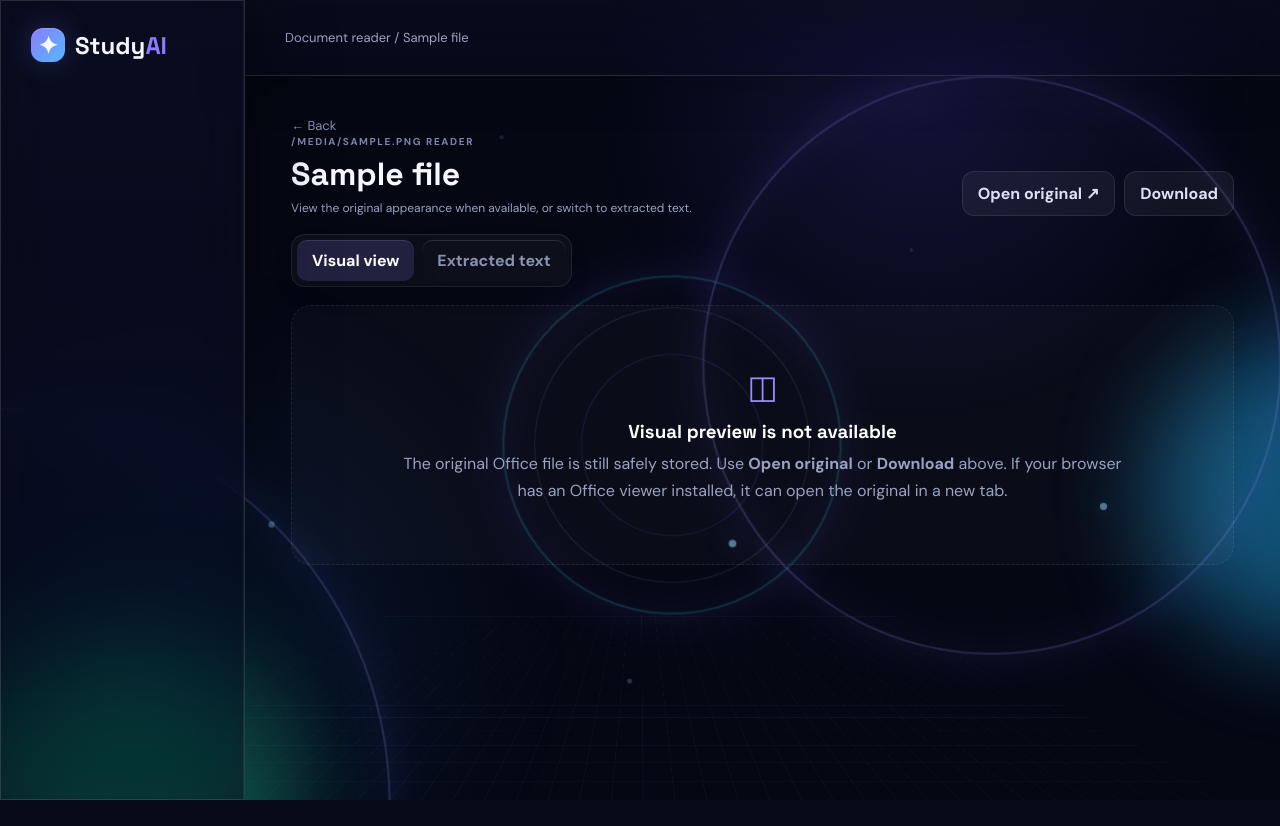
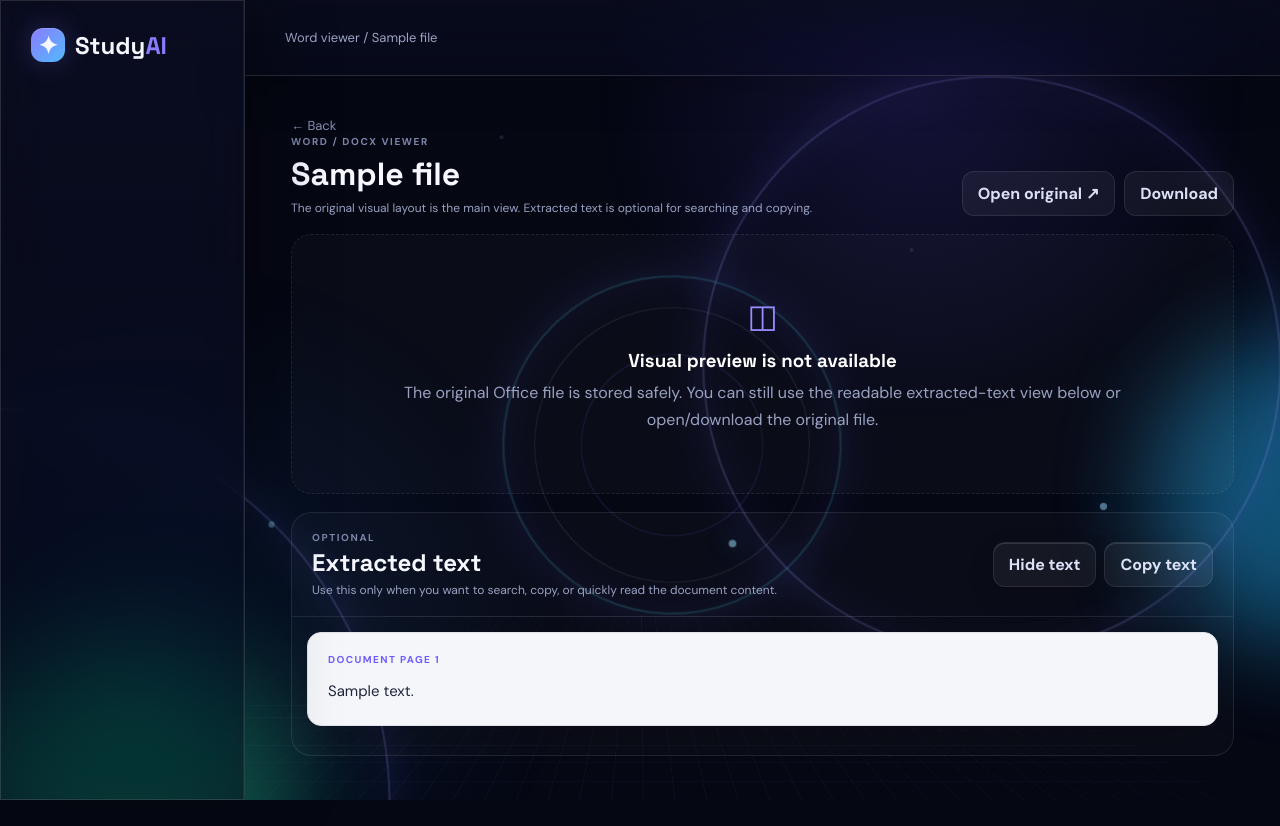
Before and after one commit to DangerG2g/study-ai, a FastAPI app: template app/templates/document_viewer.html in a window 1280 px wide. Before the commit the page ends 800 px from the top, so only its background shows below. Run offline with FastAPI, Linux system fonts and the light colour scheme; the template is opened without the code that fills it: most values are stand-ins (such as "Sample title", 1, 10 or a date in 2020); parts of the project's set-up code (start-up, migrations or seed data) failed here and were passed over; some libraries are stand-ins or nearby versions.

Commit message:
Add files via upload

```diff
--- a/app/templates/document_viewer.html
+++ b/app/templates/document_viewer.html
@@ -1,24 +1,122 @@
 {% extends "base.html" %}
 {% block title %}{{ file.original_name }} · Study AI Reader{% endblock %}
-{% block crumb %}Document reader / {{ file.original_name }}{% endblock %}
+{% block crumb %}{{ 'PPT viewer' if file.file_type in ['ppt','pptx'] else 'Word viewer' }} / {{ file.original_name }}{% endblock %}
 {% block content %}
-<div class="document-reader-head"><div><a class="back" href="{% if file.chapter_id %}/chapters/{{ file.chapter_id }}{% else %}/subjects/{{ file.subject_id }}{% endif %}">← Back</a><div class="eyebrow">{{ file.file_type|upper }} READER</div><h1>{{ file.original_name }}</h1><p>View the original appearance when available, or switch to extracted text.</p></div><div class="head-actions"><a class="ghost" target="_blank" rel="noopener" href="/files/{{ file.id }}/open">Open original ↗</a><a class="ghost" href="/files/{{ file.id }}/download">Download</a></div></div>
-<div class="document-viewer-switch" role="tablist"><button class="document-tab active" type="button" data-tab="visual">Visual view</button><button class="document-tab" type="button" data-tab="text">Extracted text</button></div>
+<div class="document-reader-head">
+  <div>
+    <a class="back" href="{% if file.chapter_id %}/chapters/{{ file.chapter_id }}{% else %}/subjects/{{ file.subject_id }}{% endif %}">← Back</a>
+    <div class="eyebrow">{{ 'PPT / PPTX VIEWER' if file.file_type in ['ppt','pptx'] else 'WORD / DOCX VIEWER' }}</div>
+    <h1>{{ file.original_name }}</h1>
+    <p>The original visual layout is the main view. Extracted text is optional for searching and copying.</p>
+  </div>
+  <div class="head-actions">
+    <a class="ghost" target="_blank" rel="noopener" href="/files/{{ file.id }}/open">Open original ↗</a>
+    <a class="ghost" href="/files/{{ file.id }}/download">Download</a>
+  </div>
+</div>
 
-<section id="documentVisual" class="document-tab-panel active">
-  {% if preview_available %}
-  <div class="office-visual-toolbar"><div><b>Original visual layout</b><span>{% if file.file_type in ['ppt','pptx'] %}Slides are shown in their original presentation layout.{% else %}Word document pages are rendered for reading.{% endif %}</span></div><a class="ghost" target="_blank" rel="noopener" href="/files/{{ file.id }}/office-preview">Open visual preview ↗</a></div>
-  <div class="office-preview-frame"><iframe title="Original document preview" src="/files/{{ file.id }}/office-preview#page=1"></iframe></div>
-  {% else %}
-  <div class="office-fallback"><div class="empty-icon">◫</div><h3>Visual preview is not available</h3><p>The original Office file is still safely stored. Use <b>Open original</b> or <b>Download</b> above. If your browser has an Office viewer installed, it can open the original in a new tab.</p></div>
-  {% endif %}
-</section>
+{% if preview_available and preview_page_count > 0 %}
+<div class="office-reader-shell" data-office-pages="{{ preview_page_count }}" data-file-id="{{ file.id }}">
+  <div class="office-reader-toolbar">
+    <div class="office-page-controls">
+      <button class="icon-control" id="officePrev" type="button" aria-label="Previous page">‹</button>
+      <div class="office-page-number"><input id="officePageInput" type="number" min="1" max="{{ preview_page_count }}" value="1" aria-label="Page number"><span>/ {{ preview_page_count }}</span></div>
+      <button class="icon-control" id="officeNext" type="button" aria-label="Next page">›</button>
+    </div>
+    <div class="office-view-label"><b>{{ 'Slide' if file.file_type in ['ppt','pptx'] else 'Page' }} <span id="officePageLabel">1</span></b><span>of {{ preview_page_count }}</span></div>
+    <div class="office-tools">
+      <button class="ghost" type="button" id="officeFit">Fit view</button>
+      <a class="ghost" target="_blank" rel="noopener" href="/files/{{ file.id }}/office-preview">Open visual preview ↗</a>
+      <a class="ghost" href="/files/{{ file.id }}/download">Download</a>
+    </div>
+  </div>
 
-<section id="documentText" class="document-tab-panel">
-  <div class="document-reader-note"><b>Extracted text</b> is optional. This is a searchable text representation of the uploaded file; the visual view above remains the primary view.</div>
-  {% if pages %}<div class="document-page-toolbar"><b>{{ pages|length }} extracted section{% if pages|length != 1 %}s{% endif %}</b><span>Use this view when you want to search or copy the text.</span></div><div class="document-reader">{% for page in pages %}<section class="doc-page" id="page-{{ page.page_number }}"><div class="page-number">{% if file.file_type in ['ppt','pptx'] %}SLIDE{% else %}DOCUMENT TEXT{% endif %} {{ page.page_number }}</div><div class="doc-page-text">{{ page.text }}</div></section>{% endfor %}</div>{% else %}<div class="office-fallback"><h3>No readable text was extracted</h3><p>The original file is still available above.</p></div>{% endif %}
+  <div class="office-reader-grid">
+    <section class="office-main-stage">
+      <div class="office-stage-head"><span>{{ 'PRESENTATION SLIDE' if file.file_type in ['ppt','pptx'] else 'DOCUMENT PAGE' }}</span><span id="officeStagePage">{{ 'SLIDE' if file.file_type in ['ppt','pptx'] else 'PAGE' }} 1 / {{ preview_page_count }}</span></div>
+      <div class="office-stage-scroll" id="officeStageScroll">
+        <img id="officeMainPage" class="office-main-page" src="/files/{{ file.id }}/preview-page/1" alt="{{ file.original_name }} page 1">
+      </div>
+    </section>
+
+    <aside class="office-page-sidebar">
+      <div class="office-sidebar-head"><b>{{ 'SLIDES' if file.file_type in ['ppt','pptx'] else 'PAGES' }}</b><span>Choose a {{ 'slide' if file.file_type in ['ppt','pptx'] else 'page' }}</span></div>
+      <div class="office-page-list" id="officePageList">
+        {% for p in range(1, preview_page_count + 1) %}
+        <button type="button" class="office-page-chip {% if p == 1 %}selected{% endif %}" data-page="{{ p }}">
+          <img src="/files/{{ file.id }}/preview-page/{{ p }}" loading="lazy" alt="{{ 'Slide' if file.file_type in ['ppt','pptx'] else 'Page' }} {{ p }} thumbnail">
+          <span><b>{{ p }}</b><small>{{ 'Slide' if file.file_type in ['ppt','pptx'] else 'Page' }} {{ p }}</small></span>
+        </button>
+        {% endfor %}
+      </div>
+    </aside>
+  </div>
+</div>
+{% else %}
+<div class="office-fallback">
+  <div class="empty-icon">◫</div>
+  <h3>Visual preview is not available</h3>
+  <p>The original Office file is stored safely. You can still use the readable extracted-text view below or open/download the original file.</p>
+</div>
+{% endif %}
+
+<section class="office-text-section">
+  <div class="office-text-head">
+    <div><div class="eyebrow">OPTIONAL</div><h2>Extracted text</h2><p>Use this only when you want to search, copy, or quickly read the document content.</p></div>
+    <div class="office-text-actions"><button class="ghost" type="button" id="toggleOfficeText">Hide text</button><button class="ghost" type="button" id="copyOfficeText">Copy text</button></div>
+  </div>
+  <div id="officeExtractedText" class="document-reader office-readable-text">
+    {% if pages %}
+      {% for page in pages %}
+      <article class="doc-page" id="office-text-page-{{ page.page_number }}">
+        <div class="page-number">{{ 'SLIDE' if file.file_type in ['ppt','pptx'] else 'DOCUMENT PAGE' }} {{ page.page_number }}</div>
+        <div class="doc-page-text">{{ page.text }}</div>
+      </article>
+      {% endfor %}
+    {% else %}
+      <div class="office-fallback"><h3>No readable text was extracted</h3><p>The original file is still available above.</p></div>
+    {% endif %}
+  </div>
 </section>
 {% endblock %}
-{% block scripts %}<script>
-(function(){const tabs=[...document.querySelectorAll('.document-tab')];const panels={visual:document.getElementById('documentVisual'),text:document.getElementById('documentText')};tabs.forEach(t=>t.addEventListener('click',()=>{tabs.forEach(x=>x.classList.toggle('active',x===t));Object.entries(panels).forEach(([k,p])=>p?.classList.toggle('active',k===t.dataset.tab));}));})();
-</script>{% endblock %}
+{% block scripts %}
+<script>
+(function(){
+  const shell=document.querySelector('.office-reader-shell');
+  if(!shell) return;
+  const total=Number(shell.dataset.officePages||1), fileId=shell.dataset.fileId;
+  const img=document.getElementById('officeMainPage');
+  const input=document.getElementById('officePageInput');
+  const label=document.getElementById('officePageLabel');
+  const stage=document.getElementById('officeStagePage');
+  const list=document.getElementById('officePageList');
+  const scroll=document.getElementById('officeStageScroll');
+  function setPage(raw){
+    let p=Math.max(1,Math.min(total,Number(raw)||1));
+    input.value=p; label.textContent=p;
+    stage.textContent=({{ 'true' if file.file_type in ['ppt','pptx'] else 'false' }}?'SLIDE ':'PAGE ')+p+' / '+total;
+    img.src='/files/'+fileId+'/preview-page/'+p;
+    img.alt='{{ file.original_name|e }} page '+p;
+    [...list.querySelectorAll('.office-page-chip')].forEach(b=>b.classList.toggle('selected',Number(b.dataset.page)===p));
+    const active=list.querySelector('.office-page-chip.selected');
+    if(active) active.scrollIntoView({block:'nearest'});
+    scroll.scrollTop=0;
+    window.history.replaceState({},'',location.pathname+'?page='+p);
+  }
+  document.getElementById('officePrev').addEventListener('click',()=>setPage(Number(input.value)-1));
+  document.getElementById('officeNext').addEventListener('click',()=>setPage(Number(input.value)+1));
+  input.addEventListener('change',()=>setPage(input.value));
+  input.addEventListener('keydown',e=>{if(e.key==='Enter'){e.preventDefault();setPage(input.value)}});
+  list.querySelectorAll('.office-page-chip').forEach(b=>b.addEventListener('click',()=>setPage(b.dataset.page)));
+  document.getElementById('officeFit').addEventListener('click',()=>{img.classList.toggle('fit-width'); scroll.scrollTop=0;});
+  const params=new URLSearchParams(location.search); if(params.get('page')) setPage(params.get('page'));
+})();
+(function(){
+  const text=document.getElementById('officeExtractedText');
+  const toggle=document.getElementById('toggleOfficeText');
+  if(toggle&&text) toggle.addEventListener('click',()=>{const hidden=text.hasAttribute('hidden'); if(hidden){text.removeAttribute('hidden');toggle.textContent='Hide text'}else{text.setAttribute('hidden','');toggle.textContent='Show extracted text'}});
+  const copy=document.getElementById('copyOfficeText');
+  if(copy&&text) copy.addEventListener('click',async()=>{try{await navigator.clipboard.writeText(text.innerText);copy.textContent='Copied ✓';setTimeout(()=>copy.textContent='Copy text',1200)}catch(e){copy.textContent='Copy failed'}});
+})();
+</script>
+{% endblock %}
```
